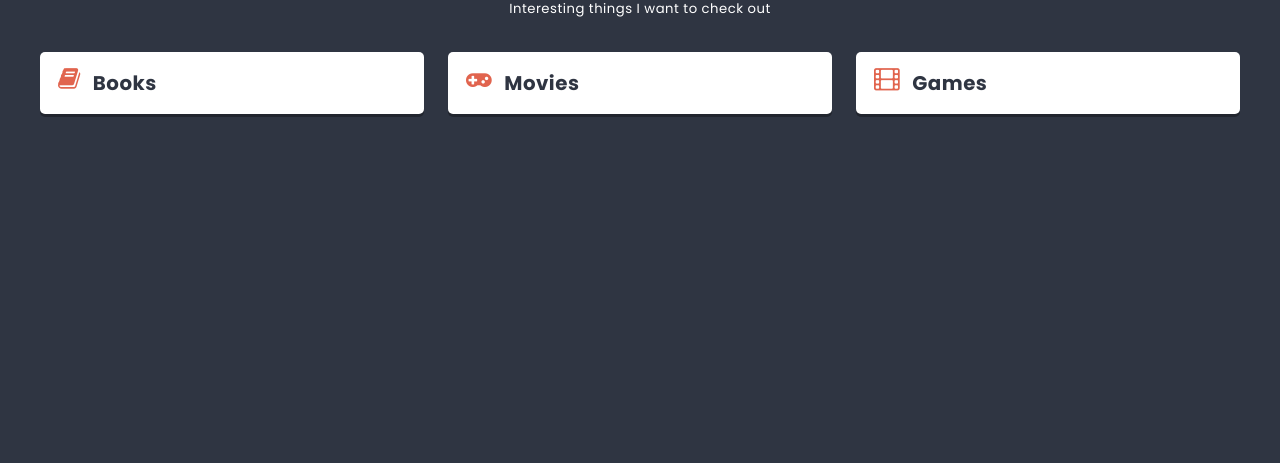
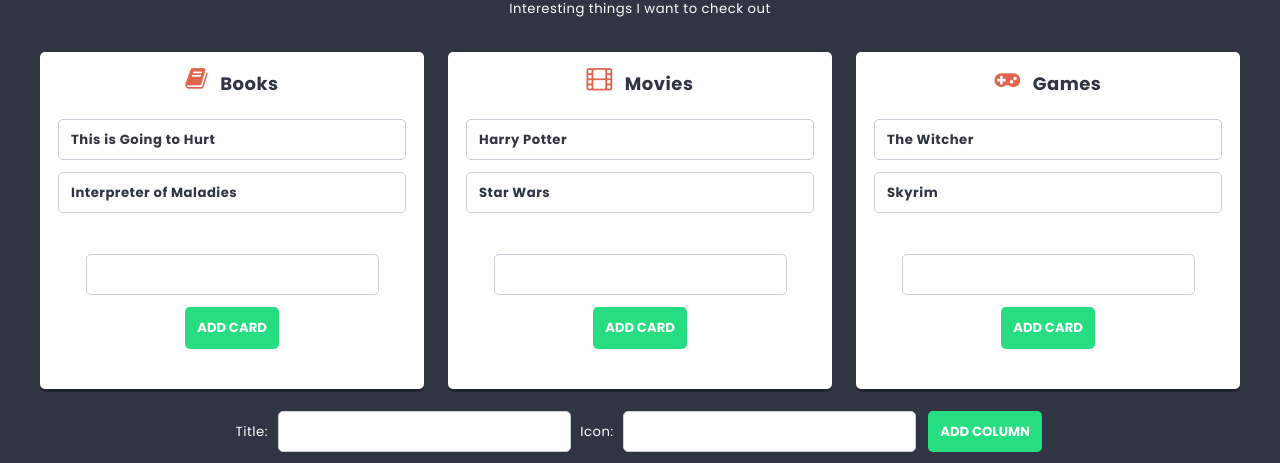
Before and after one commit to Cypeace84/react-1-project, a React (Create React App) app: page / in a window 1280 px wide. Shown: the part 489-952 px from the top of the page. Before the commit the page ends 800 px from the top, so only its background shows below. Built offline with nearby package versions, Linux system fonts and the light colour scheme.

Commit message:
problem width CardForm

```diff
--- a/package.json
+++ b/package.json
@@ -11,6 +11,7 @@
     "react-dom": "^18.2.0",
     "react-scripts": "5.0.1",
     "sass": "^1.57.1",
+    "shortid": "^2.2.16",
     "web-vitals": "^2.1.4"
   },
   "scripts": {
--- /dev/null
+++ b/src/components/Card/Card.js
@@ -0,0 +1,7 @@
+import styles from './Card.module.scss';
+
+const Card = (props) => {
+  return <li className={styles.card}>{props.title}</li>;
+};
+
+export default Card;
--- /dev/null
+++ b/src/components/Card/Card.module.scss
@@ -0,0 +1,13 @@
+@import '../../styles/settings.scss';
+
+.card {
+  position: relative;
+  background: $color-light;
+  border: 1px solid lighten($color-dark, 60%);
+  padding: $base-size;
+  margin: 0 0 $base-size 0;
+  border-radius: $radius;
+  display: flex;
+  justify-content: space-between;
+  font-weight: bold;
+}
--- /dev/null
+++ b/src/components/CardForm/CardForm.js
@@ -0,0 +1,22 @@
+import styles from './CardForm.module.scss';
+import { useState } from 'react';
+import Button from './../Button/Button';
+import TextInput from './../TextInput/TextInput';
+
+const CardForm = (props) => {
+  const [title, setTitle] = useState('');
+  const handleSubmit = (e) => {
+    e.preventDefault();
+    props.action({ title: title }, props.columnID);
+    setTitle('');
+  };
+
+  return (
+    <form className={styles.cardForm} onSubmit={handleSubmit}>
+      <TextInput value={title} onChange={(e) => setTitle(e.target.value)} />
+      <Button>Add card</Button>
+    </form>
+  );
+};
+
+export default CardForm;
--- /dev/null
+++ b/src/components/CardForm/CardForm.module.scss
@@ -0,0 +1,9 @@
+@import '../../styles/settings.scss';
+
+.cardForm {
+  display: flex;
+  justify-content: center;
+  flex-wrap: wrap;
+  align-items: center;
+  padding: 10px;
+}
--- a/src/components/Column/Column.js
+++ b/src/components/Column/Column.js
@@ -1,12 +1,20 @@
 import styles from './Column.module.scss';
+import Card from '../Card/Card';
+import CardForm from '../CardForm/CardForm';
 
 const Column = (props) => {
   return (
     <article className={styles.column}>
-      <h2 className={styles.tittle}>
+      <h2 className={styles.title}>
         <span className={styles.icon + ' fa fa-' + props.icon}></span>
-        {props.tittle}
+        {props.title}
       </h2>
+      <ul className={styles.cards}>
+        {props.cards.map((card) => (
+          <Card key={card.id} title={card.title} />
+        ))}
+      </ul>
+      <CardForm columnId={props.id} action={props.action} />
     </article>
   );
 };
--- /dev/null
+++ b/src/components/ColumnForm/ColumnForm.js
@@ -0,0 +1,40 @@
+import styles from './ColumnForm.module.scss';
+import { useState } from 'react';
+import Button from '../Button/Button';
+import TextInput from '../TextInput/TextInput';
+
+const ColumnForm = (props) => {
+  const [title, setTitle] = useState('');
+  const [icon, setIcon] = useState('');
+
+  const handleSubmit = (e) => {
+    e.preventDefault();
+    props.action({ title: title, icon: icon });
+    setTitle('');
+    setIcon('');
+  };
+
+  return (
+    <form className={styles.columnForm} onSubmit={handleSubmit}>
+      <div>
+        <span className={styles.text}>Title:</span>
+        <TextInput
+          type='text'
+          value={title}
+          onChange={(e) => setTitle(e.target.value)}
+        />
+      </div>
+      <div>
+        <span className={styles.text}>Icon:</span>
+        <TextInput
+          type='text'
+          value={icon}
+          onChange={(e) => setIcon(e.target.value)}
+        />
+      </div>
+      <Button>Add column</Button>
+    </form>
+  );
+};
+
+export default ColumnForm;
--- /dev/null
+++ b/src/components/ColumnForm/ColumnForm.module.scss
@@ -0,0 +1,12 @@
+@import '../../styles/settings.scss';
+
+.columnForm {
+  display: flex;
+  justify-content: center;
+  flex-wrap: wrap;
+  align-items: center;
+  padding: 10px;
+}
+.text {
+  margin: 0.8 * $base-size;
+}
--- a/src/components/List/List.js
+++ b/src/components/List/List.js
@@ -1,7 +1,74 @@
 import styles from './List.module.scss';
-import Column from '../Column/Column.js';
+import Column from '../Column/Column';
+import ColumnForm from '../ColumnForm/ColumnForm';
+import { useState } from 'react';
+
+import shortid from 'shortid';
 
 const List = () => {
+  const [columns, setColumns] = useState([
+    {
+      id: 1,
+      title: 'Books',
+      icon: 'book',
+      cards: [
+        { id: 1, title: 'This is Going to Hurt' },
+        { id: 2, title: 'Interpreter of Maladies' },
+      ],
+    },
+    {
+      id: 2,
+      title: 'Movies',
+      icon: 'film',
+      cards: [
+        { id: 1, title: 'Harry Potter' },
+        { id: 2, title: 'Star Wars' },
+      ],
+    },
+    {
+      id: 3,
+      title: 'Games',
+      icon: 'gamepad',
+      cards: [
+        { id: 1, title: 'The Witcher' },
+        { id: 2, title: 'Skyrim' },
+      ],
+    },
+  ]);
+
+  const addColumn = (newColumn) => {
+    setColumns([
+      ...columns,
+      {
+        id: shortid(),
+        title: newColumn.title,
+        icon: newColumn.icon,
+        cards: [],
+      },
+    ]);
+  };
+
+  const addCard = (newCard, columnId) => {
+    const columnsUpdated = columns.map((column) => {
+      if (column.id === columnId)
+        return {
+          ...column,
+          cards: [...column.cards, { id: shortid(), title: newCard.title }],
+        };
+      else return column;
+    });
+
+    setColumns(columnsUpdated);
+  };
+
+  // useEffect(() => {
+  //   setTimeout(() => {
+  //     setColumns([...columns, { id: 4, title: 'Test column' }]);
+
+  //     console.log(columns);
+  //   }, 2000);
+  // }, []);
+
   return (
     <div className={styles.list}>
       <header className={styles.header}>
@@ -15,19 +82,18 @@
       </p>
 
       <section className={styles.columns}>
-        <Column tittle='Books' icon='book' />
-        <Column tittle='Movies' icon='gamepad' />
-        <Column tittle='Games' icon='film' />
-        {/* <article>
-          <h2>Books</h2>
-        </article>
-        <article>
-          <h2>Movies</h2>
-        </article>
-        <article>
-          <h2>Games</h2>
-        </article> */}
+        {columns.map((column) => (
+          <Column
+            key={column.id}
+            id={column.id}
+            title={column.title}
+            icon={column.icon}
+            cards={column.cards}
+            action={addCard}
+          />
+        ))}
       </section>
+      <ColumnForm action={addColumn} />
     </div>
   );
 };
--- a/src/components/TextInput/TextInput.js
+++ b/src/components/TextInput/TextInput.js
@@ -4,6 +4,8 @@
   return (
     <input
       className={styles.input}
+      value={props.value}
+      onChange={props.onChange}
       placeholder={props.placeholder}
       type='text'
     />
```
Also changed, not shown: 1 other file (tests, documents, lock files or other folders).
